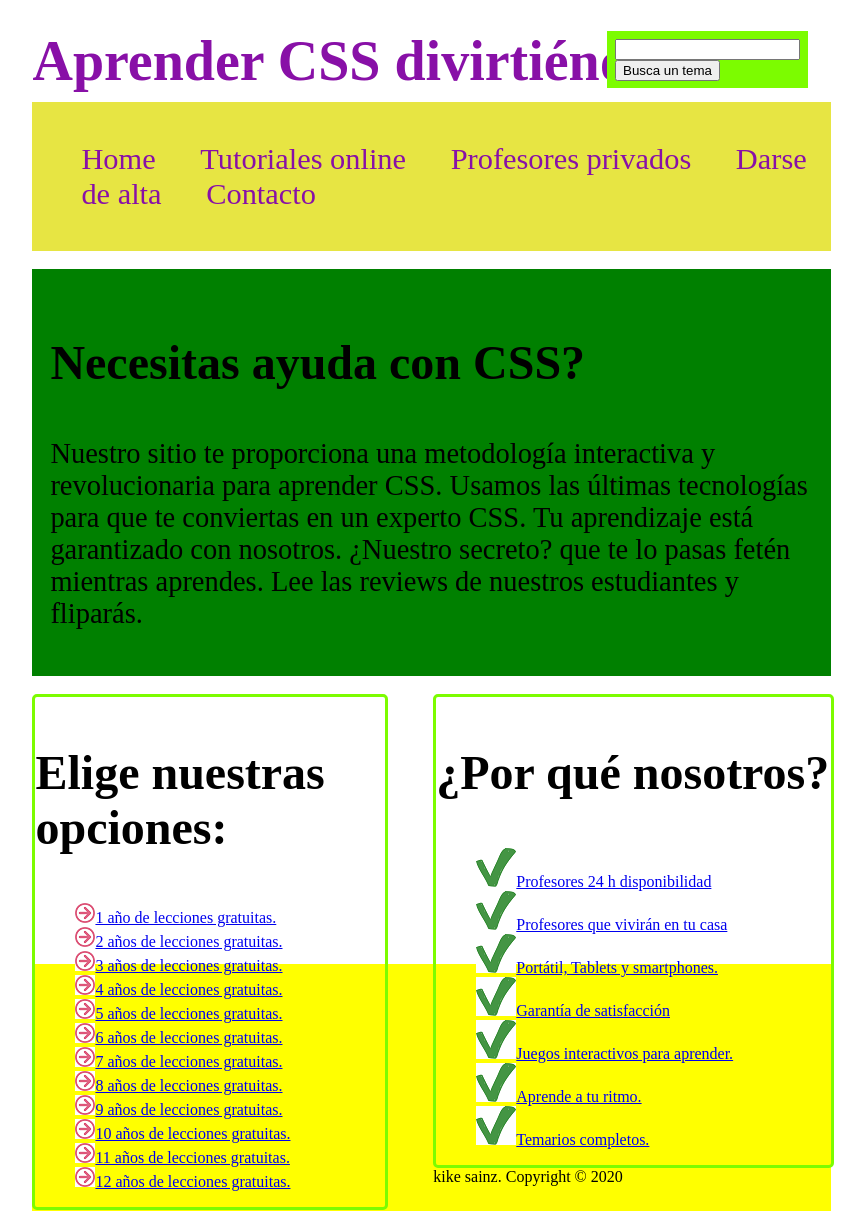
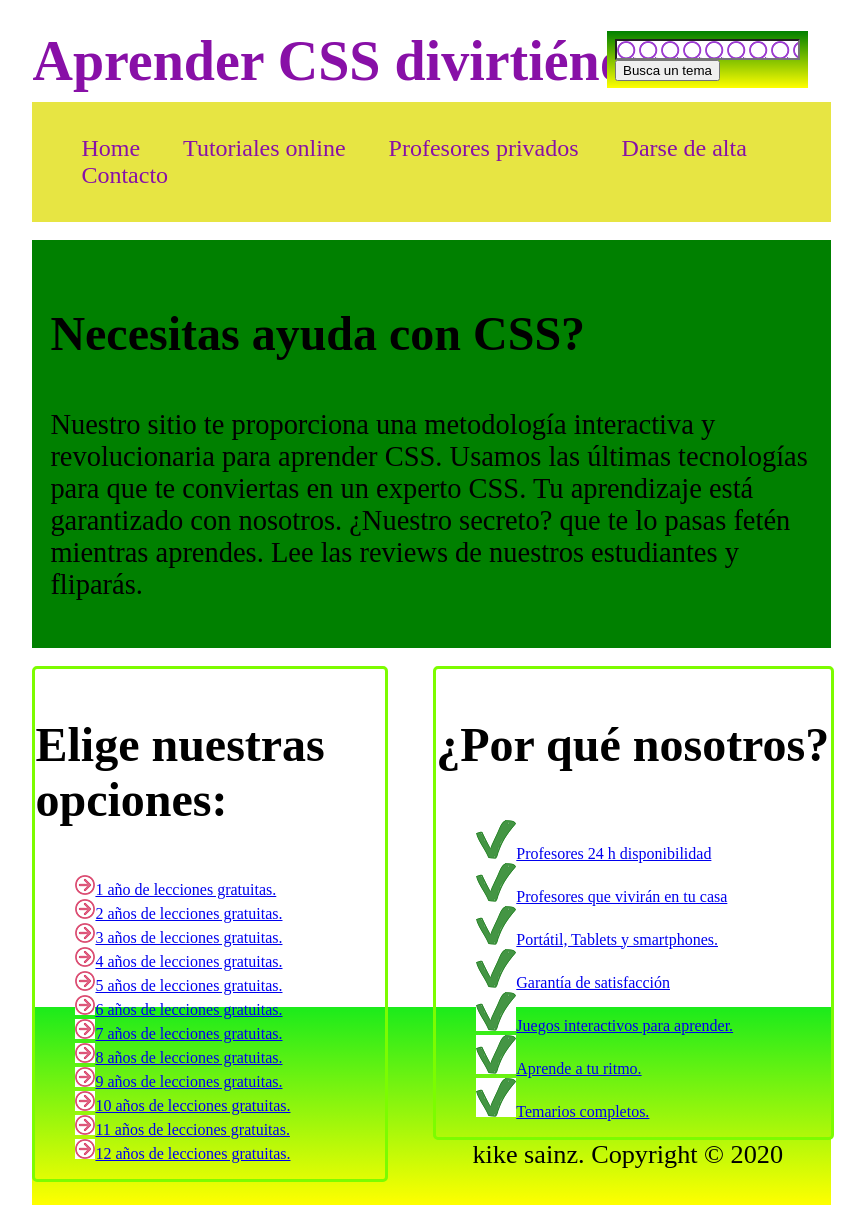
Before and after one commit to SergioZu/Ejercicio6-Diw, a plain HTML site: page index.html in a window 1280 px wide. Shown: the whole page, without its empty margins (241-1106 px from the left). Drawn offline with Linux system fonts and the light colour scheme.

Commit message:
Ejercicio 6

```diff
--- a/css/cuerpo.css
+++ b/css/cuerpo.css
@@ -23,18 +23,22 @@ h1 a{
 }
 
 #searchBox{
-    background-color: lawngreen;
-width: 35%;
-padding: 1%;
-margin-left: 35%;
-margin-top: 3%;
+    background-image: linear-gradient(green, yellow);
+    width: 35%;
+    padding: 1%;
+    margin-left: 35%;
+    margin-top: 3%;
+}
+
+.text{
+    background-image: url(../imagenes/search.png);
 }
 
 #menu{
     padding: 1%;
     width: 87%;
-    font-size: 190%;
-
+    font-size: 150%;
+    color: rgb(136, 16, 167);
     background-color: rgb(231, 229, 67);
     margin-bottom: 2%;
     margin-top: 1%;
@@ -43,6 +47,15 @@ margin-top: 3%;
 #menu a{
     color: rgb(136, 16, 167);
     text-decoration: none;
+}
+
+#menu ul li a:hover{
+    font-size: 190%;
+    color: black;
+}
+
+#menu ul li a{
+    transition: font-size 1s ease;
 }
 
 
@@ -66,6 +79,16 @@ margin-top: 3%;
     font-size: 178%;
 }
 
+
+.sidebar ul li a{
+    transition: font-size 1s ease;
+}
+
+.sidebar ul li a:hover{
+
+    font-size: 190%;
+    color: red;
+}
 
 #leftsidebar{
     margin-top: 2%;
@@ -97,10 +120,12 @@ margin-top: 3%;
 
 
 footer{
-    background-color: yellow;
-    margin-top: 32%;
+    background-image: linear-gradient(rgb(27, 235, 27), yellow);
+    margin-top: 40%;
     width: 87%;
     padding: 1%;
+    text-align: center;
+    font-size: 164%;
 
 }
 
```
